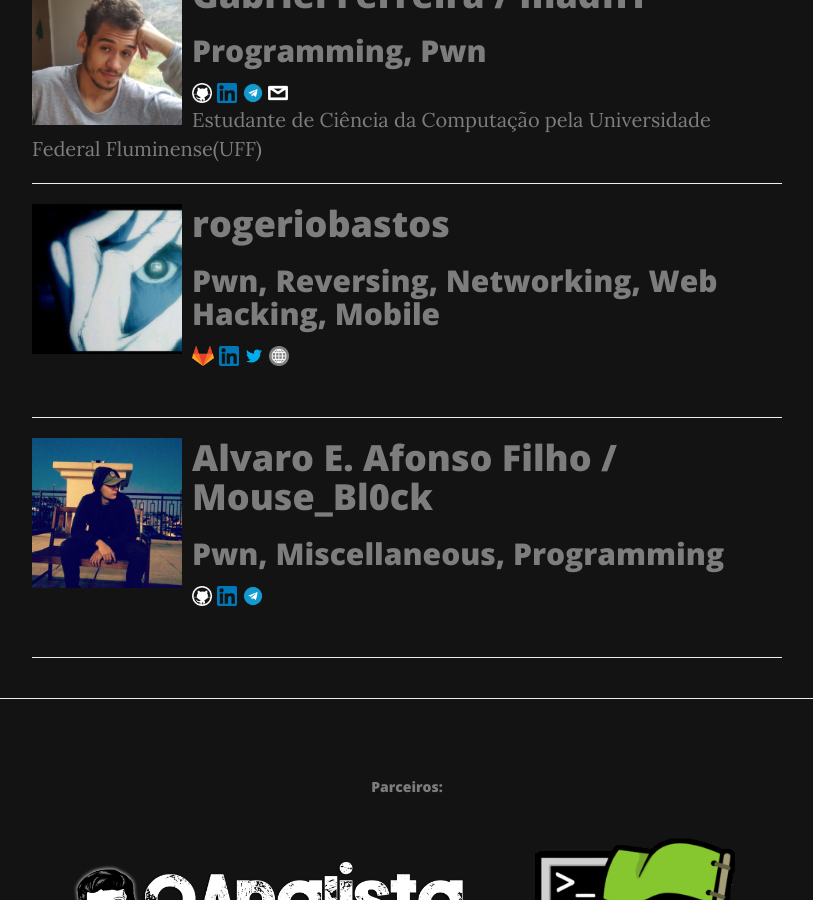
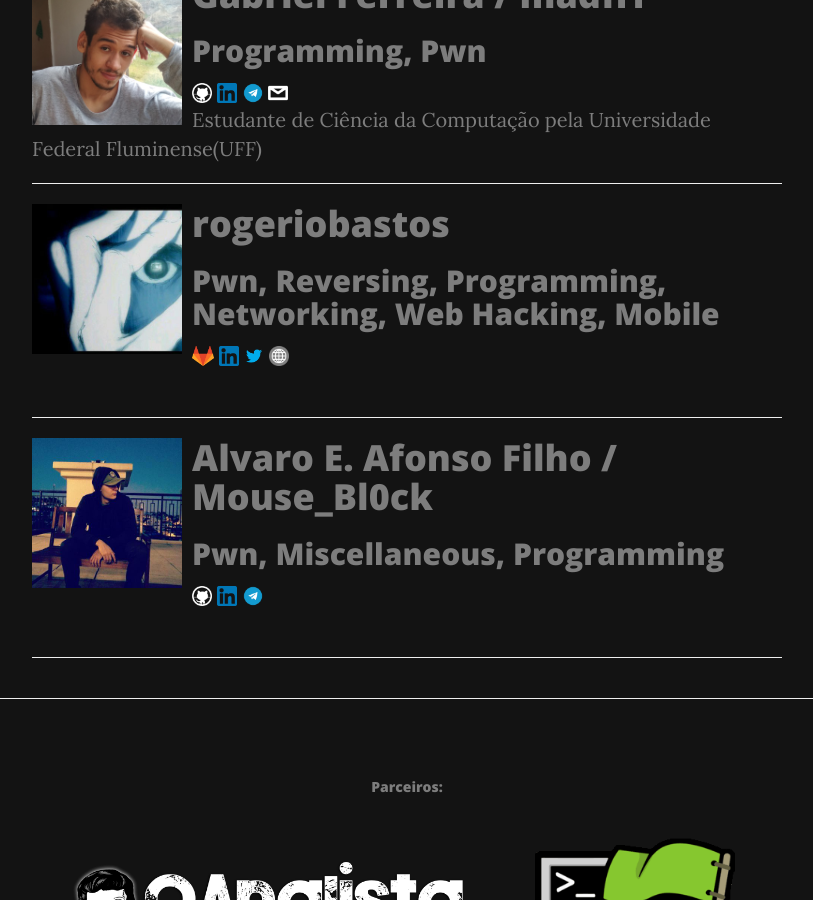
Before and after one commit to Deadlock-Team/deadlock-team.github.io, a Jekyll site: the page built from members.html, in a window 1280 px wide and 900 px high, scrolled down 2789 px. Shown: the whole window, without its empty margins (233-1046 px from the left). Built offline with Jekyll 4.4.1, drawn with Linux system fonts in a browser that asks for light colours; nearby versions of some CDN libraries; some of the changed text lies outside the part shown.

Commit message:
ressurrect

```diff
--- a/CNAME
+++ /dev/null
@@ -1 +0,0 @@
-deadlock.team
--- a/_config.yml
+++ b/_config.yml
@@ -1,5 +1,5 @@
 # Site settings
-title: "deadlock.team"
+title:
 description: ""
 url: "https://deadlock.team"
 
--- a/_data/members.yml
+++ b/_data/members.yml
@@ -134,7 +134,7 @@
   visible: true
 
 - name: rogeriobastos
-  role: Pwn, Reversing, Networking, Web Hacking, Mobile
+  role: Pwn, Reversing, Programming, Networking, Web Hacking, Mobile
   img: "/assets/images/rogeriobastos.jpg"
   gitlab: rogeriobastos
   linkedin: rogeriocbastos
--- a/_includes/head.html
+++ b/_includes/head.html
@@ -33,9 +33,9 @@
     <link rel="stylesheet" href="{{ "/css/syntax.css" | prepend: site.baseurl | prepend: site.url }}">
 
     <!-- Custom Fonts -->
-    <link href="//maxcdn.bootstrapcdn.com/font-awesome/4.2.0/css/font-awesome.min.css" rel="stylesheet" type="text/css">
-    <link href='//fonts.googleapis.com/css?family=Lora:400,700,400italic,700italic' rel='stylesheet' type='text/css'>
-    <link href='//fonts.googleapis.com/css?family=Open+Sans:300italic,400italic,600italic,700italic,800italic,400,300,600,700,800' rel='stylesheet' type='text/css'>
+    <link href="https://maxcdn.bootstrapcdn.com/font-awesome/4.2.0/css/font-awesome.min.css" rel="stylesheet" type="text/css">
+    <link href='https://fonts.googleapis.com/css?family=Lora:400,700,400italic,700italic' rel='stylesheet' type='text/css'>
+    <link href='https://fonts.googleapis.com/css?family=Open+Sans:300italic,400italic,600italic,700italic,800italic,400,300,600,700,800' rel='stylesheet' type='text/css'>
 
     <!-- HTML5 Shim and Respond.js IE8 support of HTML5 elements and media queries -->
     <!-- WARNING: Respond.js doesn't work if you view the page via file:// -->
```
